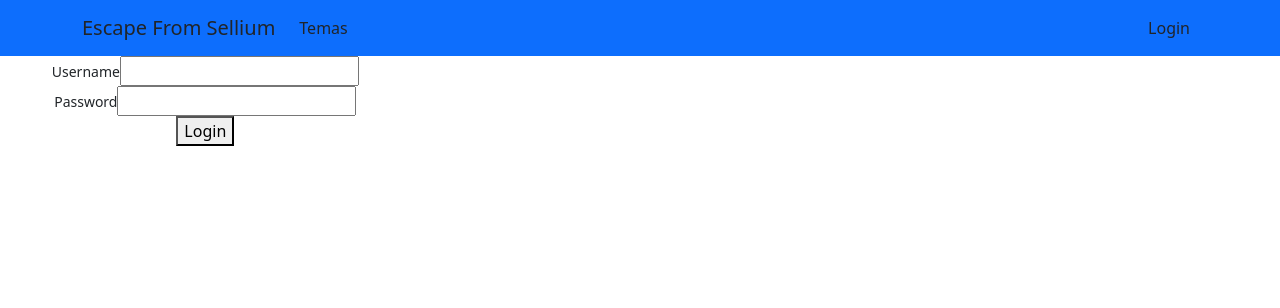
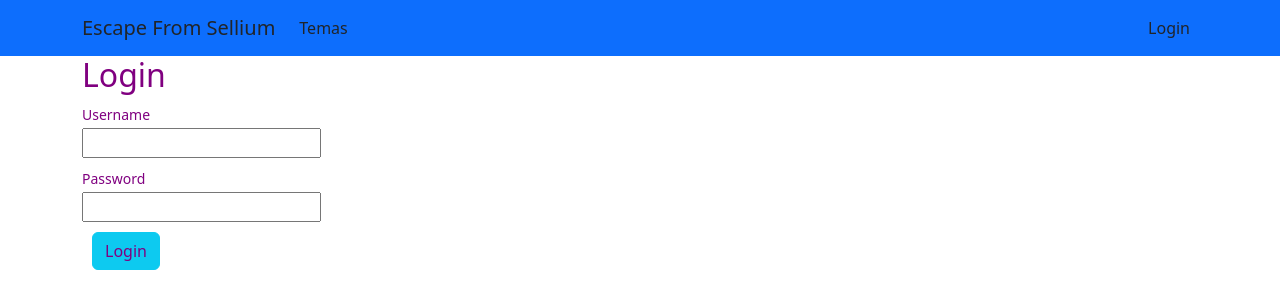
Before and after one commit to hgoncal2/efs, a React (Create React App) app: page /login in a window 1280 px wide. Shown: the top 308 px of the page. Built offline with nearby package versions, Linux system fonts and the light colour scheme.

Commit message:
alterações login page

```diff
--- a/src/Pages/Login.js
+++ b/src/Pages/Login.js
@@ -1,7 +1,10 @@
 import React, { useState } from "react";
 import { useNavigate } from 'react-router-dom';
 import Axios from "axios";
+import { Form, Button, Container, Row, Col, Alert } from 'react-bootstrap';
+
 import 'bootstrap/dist/css/bootstrap.min.css';
+import { TextLeft } from "react-bootstrap-icons";
 
 export const Login = () => {
   const [error, setError] = useState('');
@@ -36,17 +39,22 @@ export const Login = () => {
 
     } catch (err) {
       // Mostra o erro se algo der errado
-      setError(err.message);
+      setError("Dados Inválidos");
       console.error('Erro:', err);
     }
   };
 
   return (
+    <Container  style={{color: 'purple', display: 'flex'}}>
     <div className="row">
-      <div className="col-md-4">
+      <div col-md={4}>
+        <div>
+            <h2 style={{display:'flex', width:'100%'}}>Login</h2>
+        </div>
         <form onSubmit={login}>
-          <div>
-            <label htmlFor="Username">Username</label>
+          <div style={{margin:'10px 10px 10px 0px'}} >
+            <label style={{float:'left' }} htmlFor="Username">Username</label>
+            <br />
             <input
               type="text"
               id="username"
@@ -54,8 +62,10 @@ export const Login = () => {
               onChange={(e) => setUsername(e.target.value)}
             />
           </div>
-          <div>
-            <label htmlFor="Password">Password</label>
+
+          <div style={{margin:'10px 10px 10px 0px'}}>
+            <label style={{float:'left'}} htmlFor="Password">Password</label>
+            <br />
             <input
               type="password"
               id="password"
@@ -63,11 +73,12 @@ export const Login = () => {
               onChange={(e) => setPassword(e.target.value)}
             />
           </div>
-          <button type="submit">Login</button>
-          {error && <p style={{ color: 'red' }}>{error}</p>}
+          <button className="btn btn-info" style={{margin: '10px', display: 'flex', color:'purple'}} type="submit">Login</button>
+          {error && <p style={{ color: 'red', font:'bold' }}>{error}</p>}
         </form>
       </div>
     </div>
+    </Container>
   );
 };
 
```
